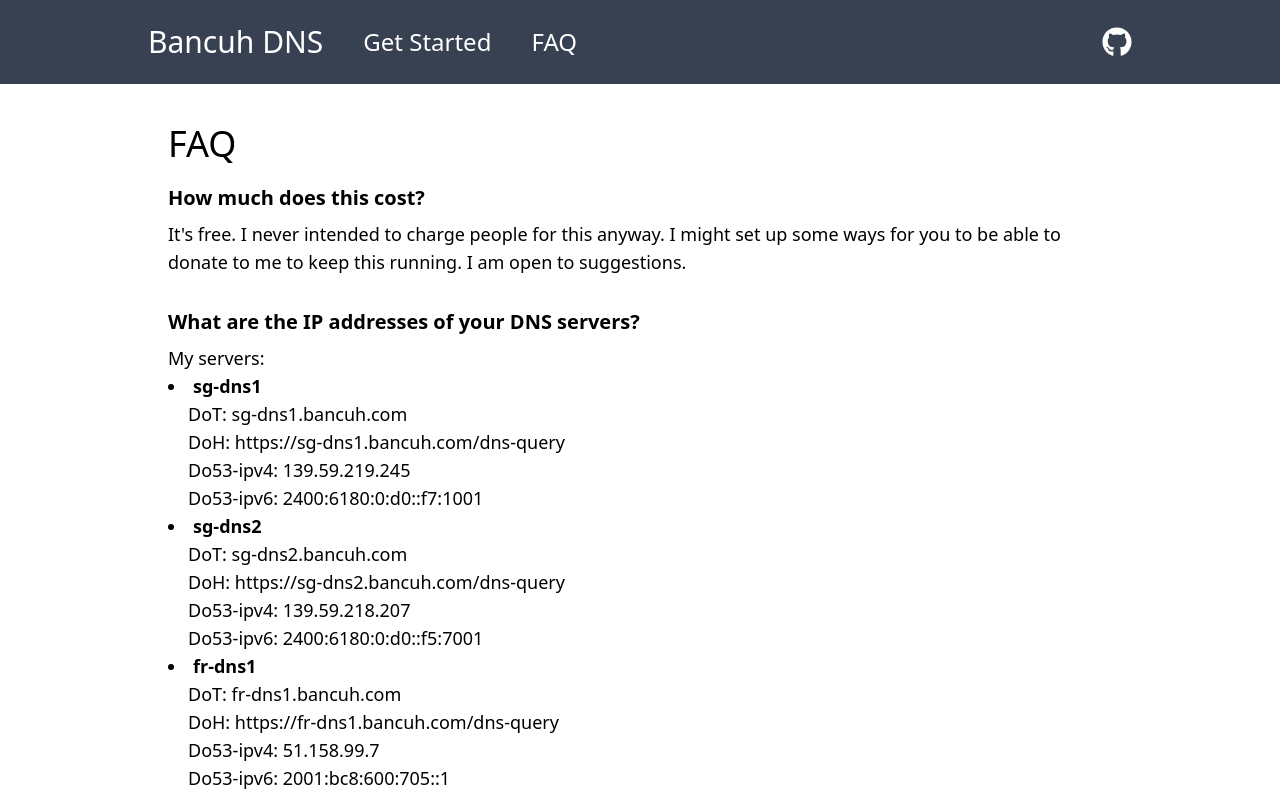
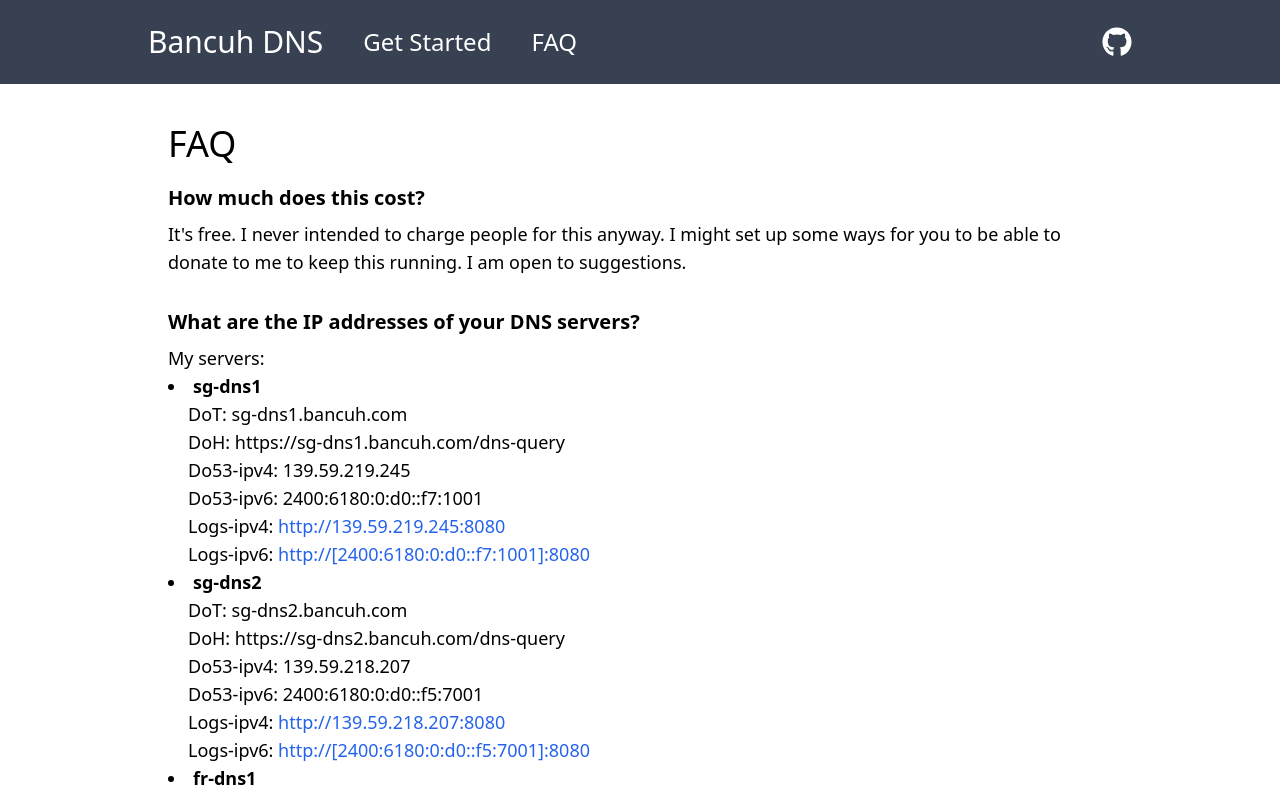
Before and after one commit to ragibkl/web-bancuh, a Next.js app: page /faq in a window 1280 px wide. Shown: the top 797 px of the page. Built offline with nearby package versions, Linux system fonts and the light colour scheme.

Commit message:
add link to logs pages

```diff
--- a/src/pages/faq.tsx
+++ b/src/pages/faq.tsx
@@ -46,6 +46,8 @@ export default function FAQPage() {
                       <li>DoH: https://{s.fullName}/dns-query</li>
                       <li>Do53-ipv4: {s.ipv4}</li>
                       <li>Do53-ipv6: {s.ipv6}</li>
+                      <li>Logs-ipv4: <a className="text-blue-600" href={`http://${s.ipv4}:8080`} target="_blank">{`http://${s.ipv4}:8080`}</a></li>
+                      <li>Logs-ipv6: <a className="text-blue-600" href={`http://[${s.ipv6}]:8080`} target="_blank">{`http://[${s.ipv6}]:8080`}</a></li>
                     </ul>
                   </li>
                 ))}
```
